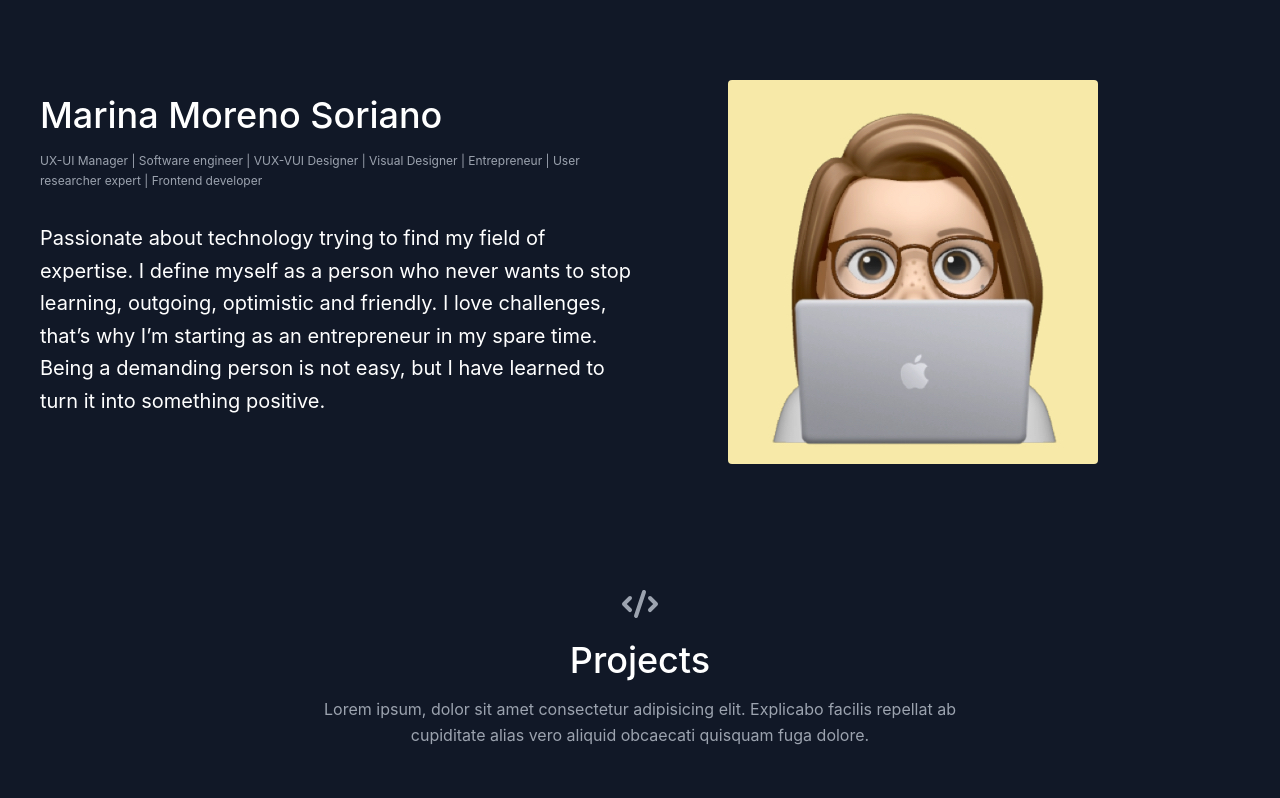
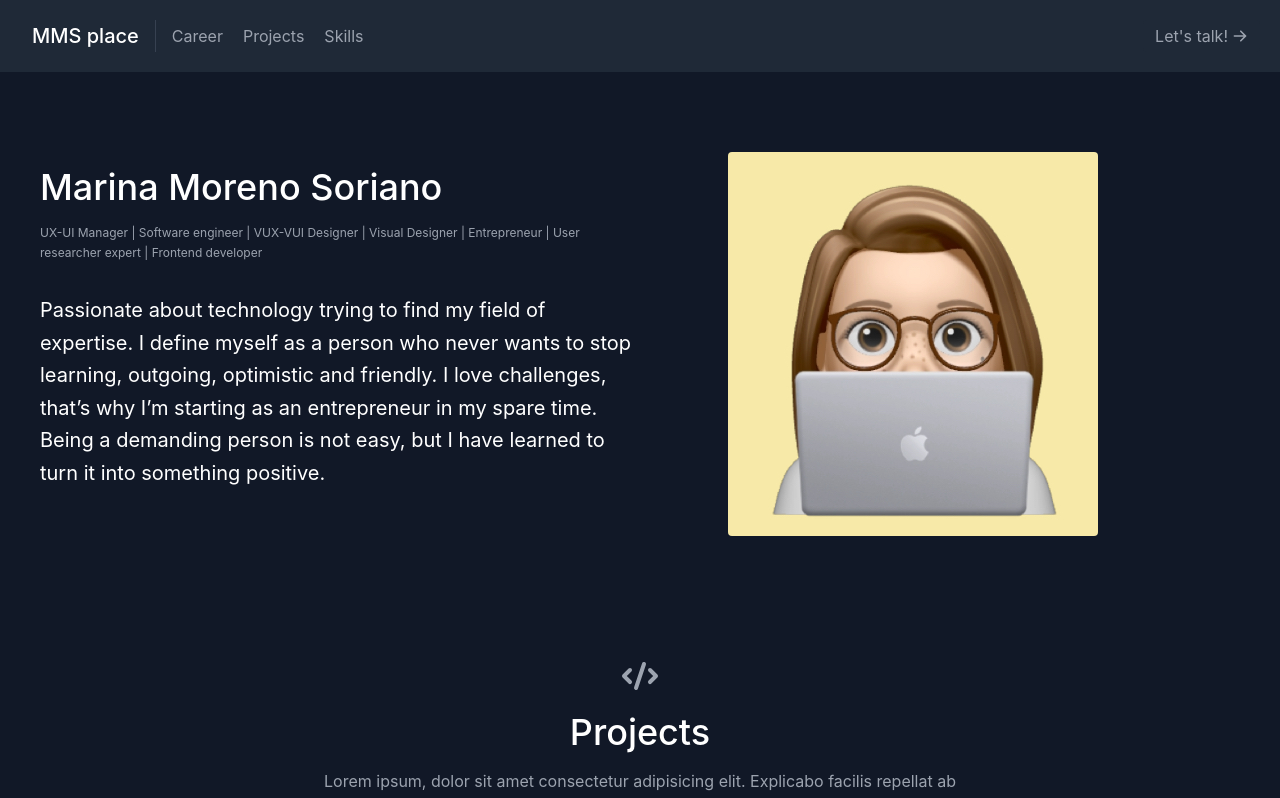
Before and after one commit to 3marinams/mmsplace, a React (Create React App) app: page / in a window 1280 px wide. Shown: the top 798 px of the page. Built offline with nearby package versions, Linux system fonts and the light colour scheme.

Commit message:
NavBar working

```diff
--- a/src/App.js
+++ b/src/App.js
@@ -8,7 +8,7 @@
 function App() {
   return (
     <main className="bg-gray-900 body-font text-gray-400">
-      {/* <NavBar /> */}
+      <NavBar />
       <About />
       <Projects />
       <Skills />
--- a/src/components/NavBar.js
+++ b/src/components/NavBar.js
@@ -0,0 +1,33 @@
+import { ArrowRightIcon } from "@heroicons/react/solid";
+import React from "react";
+
+export default function NavBar() {
+    return (
+    <header className="bg-gray-800 md:sticky top-0 z-10">
+        <div className="container mx-auto flex flex-wrap p-5 flex-col md:flex-row items-center">
+        <a className="title-font font-medium text-white mb-4 md:mb-0">
+            <a href="#about" className="ml-3 text-xl">
+            MMS place
+            </a>
+        </a>
+        <nav className="md:mr-auto md:ml-4 md:py-1 md:pl-4 md:border-l md:border-gray-700	flex flex-wrap items-center text-base justify-center">
+            <a href="#projects" className="mr-5 hover:text-white">
+            Career
+            </a>
+            <a href="#projects" className="mr-5 hover:text-white">
+            Projects
+            </a>
+            <a href="#skills" className="mr-5 hover:text-white">
+            Skills
+            </a>
+        </nav>
+        <a
+            href="#contact"
+            className="inline-flex items-center bg-gray-800 border-0 py-1 px-3 focus:outline-none hover:bg-gray-700 rounded text-base mt-4 md:mt-0">
+            Let's talk!
+            <ArrowRightIcon className="w-4 h-4 ml-1" />
+        </a>
+        </div>
+    </header>
+    );
+}
```
